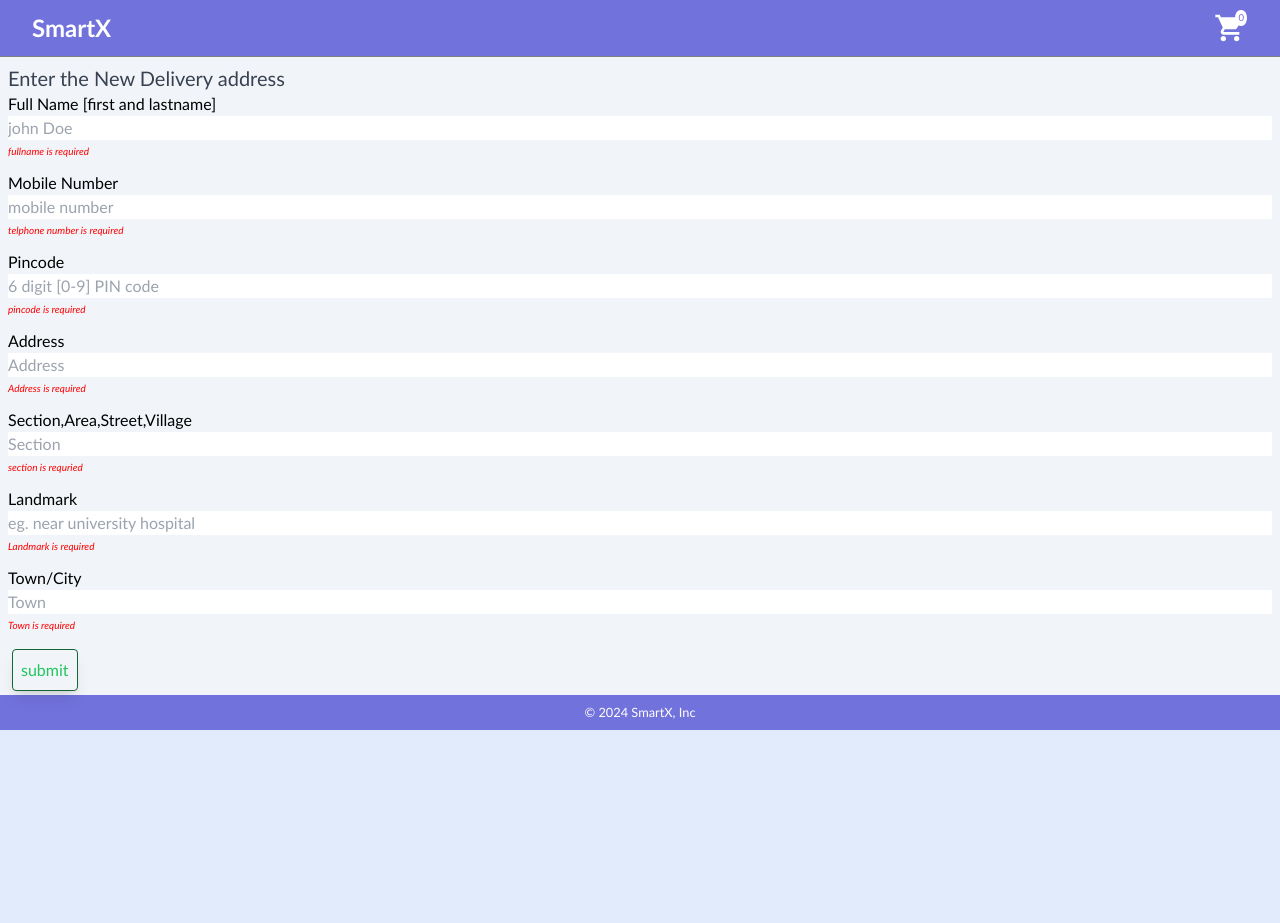
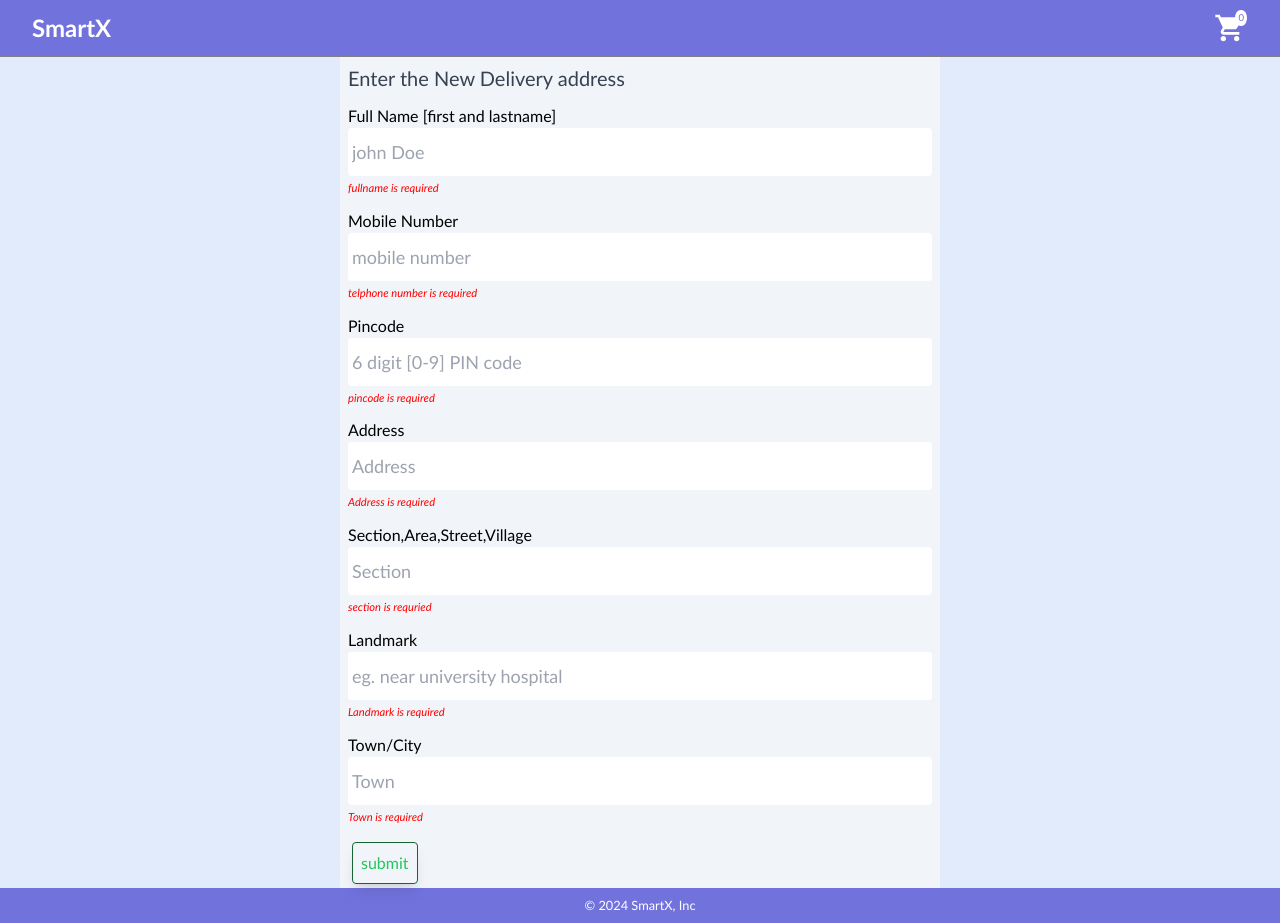
Before and after one commit to NehalSahu8055/React-JS_Practice, a React (Vite) app in the folder SmartX-ECommerce/: page /cart/add-address in a window 1280 px wide. Before the commit the page ends 800 px from the top, so only its background shows below. Built offline with nearby package versions, Linux system fonts and the light colour scheme; no server answers.

Commit message:
Address form and form validateion

```diff
--- a/SmartX-ECommerce/src/components/forms/AddressForm/AddressForm.jsx
+++ b/SmartX-ECommerce/src/components/forms/AddressForm/AddressForm.jsx
@@ -97,7 +97,7 @@ function AddressForm() {
   };
 
   return (
-    <div className=" mx-auto bg-slate-100 px-2 pt-[4rem]">
+    <div className=" mx-auto max-w-[600px] bg-slate-100 px-2 pt-[4rem]">
       <h2 className="text-xl text-gray-700 ">Enter the New Delivery address</h2>
       <form>
         {formOutput.map((output) => (
--- a/SmartX-ECommerce/src/components/forms/component/Input.jsx
+++ b/SmartX-ECommerce/src/components/forms/component/Input.jsx
@@ -1,19 +1,26 @@
 export const Input = (props) => {
-  const { id, error, label, value, onChange, ...allProps } = props;
+  const { id, error, label, value, required, onChange, ...allProps } = props;
   return (
-    <fieldset className="mb-3 flex flex-col gap-y-1">
+    <fieldset className="my-3 flex flex-col gap-y-1">
       <legend>{label}</legend>
-      <input {...allProps} value={value} onChange={onChange} />
+      <input
+        {...allProps}
+        value={value}
+        onChange={onChange}
+        className="placeholder:text-100-gray h-[3rem] rounded border-0 p-1 text-lg text-slate-500 outline-0"
+      />
+      {required && (
         <span
           style={{
             color: "red",
-          fontSize: "10px",
+            fontSize: ".7rem",
             float: "right",
             fontStyle: "italic",
           }}
         >
           {error}
         </span>
+      )}
     </fieldset>
   );
 };
```
Lines whose indentation alone changed are shown as unchanged.
